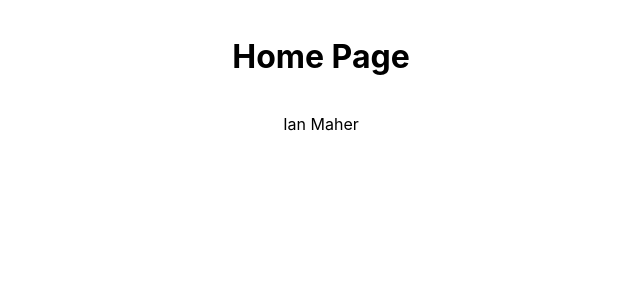
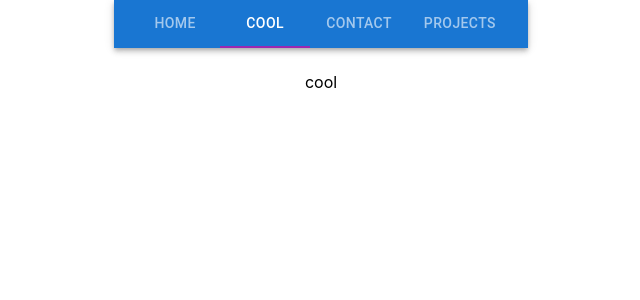
Before and after one commit to ianpmaher/portfolio, a React (Create React App) app in the folder frontend/: page / in a window 1280 px wide. Shown: the top 300 px of the page, without its empty margins (319-959 px from the left). Built offline with nearby package versions, Linux system fonts and the light colour scheme.

Commit message:
basic layout

```diff
--- a/frontend/src/App.css
+++ b/frontend/src/App.css
@@ -1,38 +1,3 @@
 .App {
-  text-align: center;
+    text-align: center;
 }
-
-.App-logo {
-  height: 40vmin;
-  pointer-events: none;
-}
-
-@media (prefers-reduced-motion: no-preference) {
-  .App-logo {
-    animation: App-logo-spin infinite 20s linear;
-  }
-}
-
-.App-header {
-  background-color: #282c34;
-  min-height: 100vh;
-  display: flex;
-  flex-direction: column;
-  align-items: center;
-  justify-content: center;
-  font-size: calc(10px + 2vmin);
-  color: white;
-}
-
-.App-link {
-  color: #61dafb;
-}
-
-@keyframes App-logo-spin {
-  from {
-    transform: rotate(0deg);
-  }
-  to {
-    transform: rotate(360deg);
-  }
-}
--- a/frontend/src/App.js
+++ b/frontend/src/App.js
@@ -1,12 +1,14 @@
-import './App.css';
-import HomePage from './pages/HomePage/HomePage';
+import "./App.css";
+import Header from "./components/Header/Header";
+// import HomePage from "./pages/HomePage/HomePage";
 
 function App() {
-  return (
-    <div className="App">
-      <HomePage />
-    </div>
-  );
+    return (
+        <div className="App">
+            <Header />
+
+        </div>
+    );
 }
 
 export default App;
--- a/frontend/src/components/Header/Header.js
+++ b/frontend/src/components/Header/Header.js
@@ -0,0 +1,19 @@
+import styled from "styled-components";
+import Nav from "../Nav/Nav";
+
+export const HeaderContainer = styled.div`
+    display: flex;
+    flex-direction: column;
+    align-items: center;
+    position: sticky;
+`;
+
+const Header = () => {
+    return (
+        <HeaderContainer>
+            <Nav/>
+        </HeaderContainer>
+    );
+}
+
+export default Header;
--- a/frontend/src/components/Nav/Nav.js
+++ b/frontend/src/components/Nav/Nav.js
@@ -0,0 +1,85 @@
+import { useState } from "react";
+import PropTypes from "prop-types";
+import AppBar from "@mui/material/AppBar";
+import Tabs from "@mui/material/Tabs";
+import Tab from "@mui/material/Tab";
+import Box from "@mui/material/Box";
+import HomePage from "../../pages/HomePage/HomePage";
+
+function TabPanel(props) {
+    const { children, value, index, ...other } = props;
+
+    return (
+        <div
+            role="tabpanel"
+            hidden={value !== index}
+            id={`full-width-tabpanel-${index}`}
+            aria-labelledby={`full-width-tab-${index}`}
+            {...other}
+        >
+            {value === index && (
+                <Box sx={{ p: 1 }}>
+                    {children}
+                </Box>
+            )}
+        </div>
+    );
+}
+
+TabPanel.propTypes = {
+    children: PropTypes.node,
+    index: PropTypes.number.isRequired,
+    value: PropTypes.number.isRequired,
+};
+
+function a11yProps(index) {
+    return {
+        id: `full-width-tab-${index}`,
+        "aria-controls": `full-width-tabpanel-${index}`,
+    };
+}
+
+const Nav = (props) => {
+    const [value, setValue] = useState(1);
+
+    const handleChange = (event, newValue) => {
+        setValue(newValue);
+    };
+
+    return (
+        <div>
+            <Box sx={{ bgcolor: "background.paper" }}>
+                <AppBar position="static">
+                    <Tabs
+                        value={value}
+                        onChange={handleChange}
+                        indicatorColor="secondary"
+                        textColor="inherit"
+                        aria-label="tabs"
+                        sx={{ padding: "0 1rem" }}
+                    >
+                        <Tab label="Home" {...a11yProps(0)} />
+                        <Tab label="cool" {...a11yProps(1)} />
+                        <Tab label="contact" {...a11yProps(2)} />
+                        <Tab label="projects" {...a11yProps(3)} />
+                    </Tabs>
+                </AppBar>
+                <TabPanel value={value} index={0} >
+                    <HomePage />
+                </TabPanel>
+                <TabPanel value={value} index={1} >
+                    <p>cool</p>
+
+                </TabPanel>
+                <TabPanel value={value} index={2} >
+                    <p>contact</p>
+                </TabPanel>
+                <TabPanel value={value} index={3} >
+                    <p>projects</p>
+                </TabPanel>
+            </Box>
+        </div>
+    );
+};
+
+export default Nav;
```
